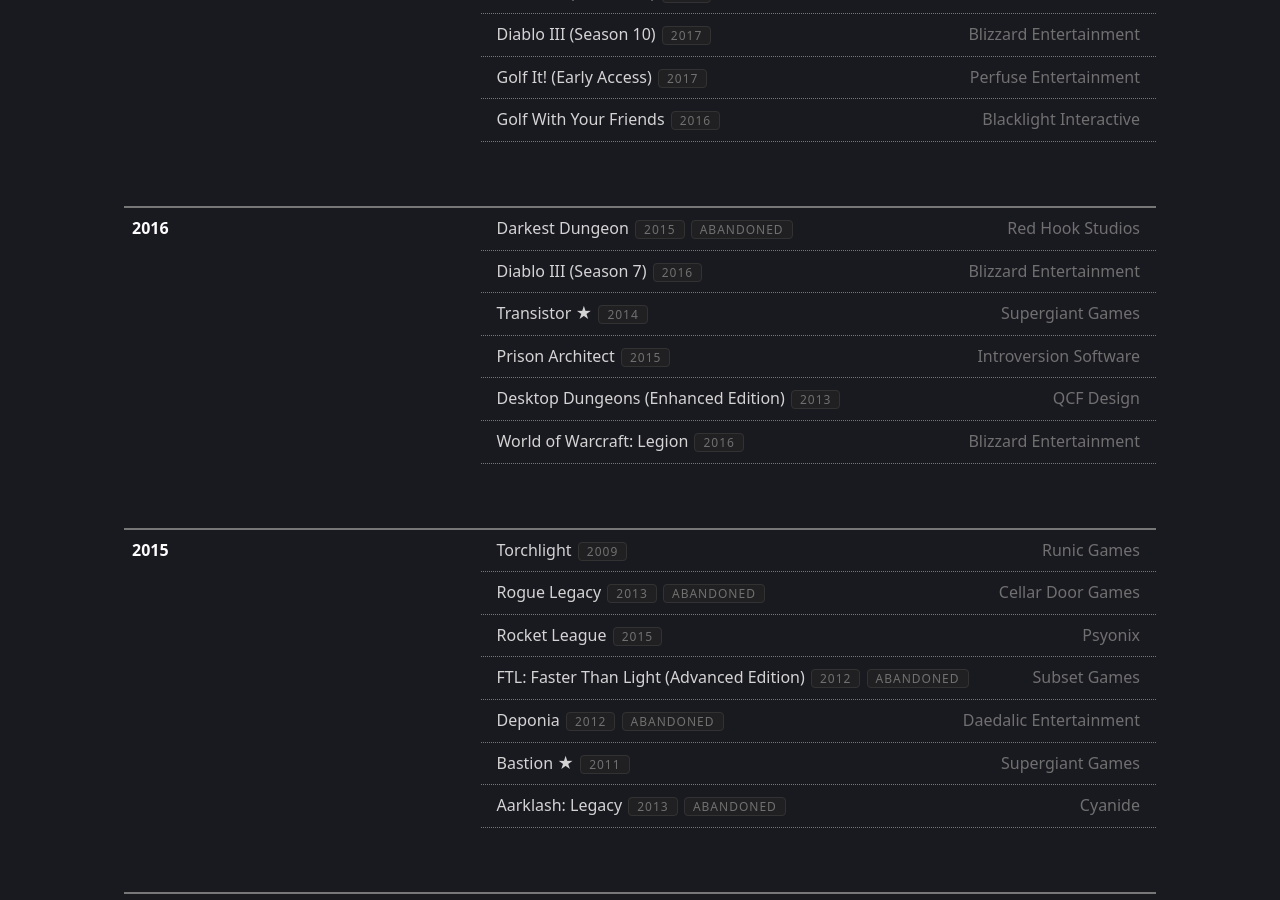
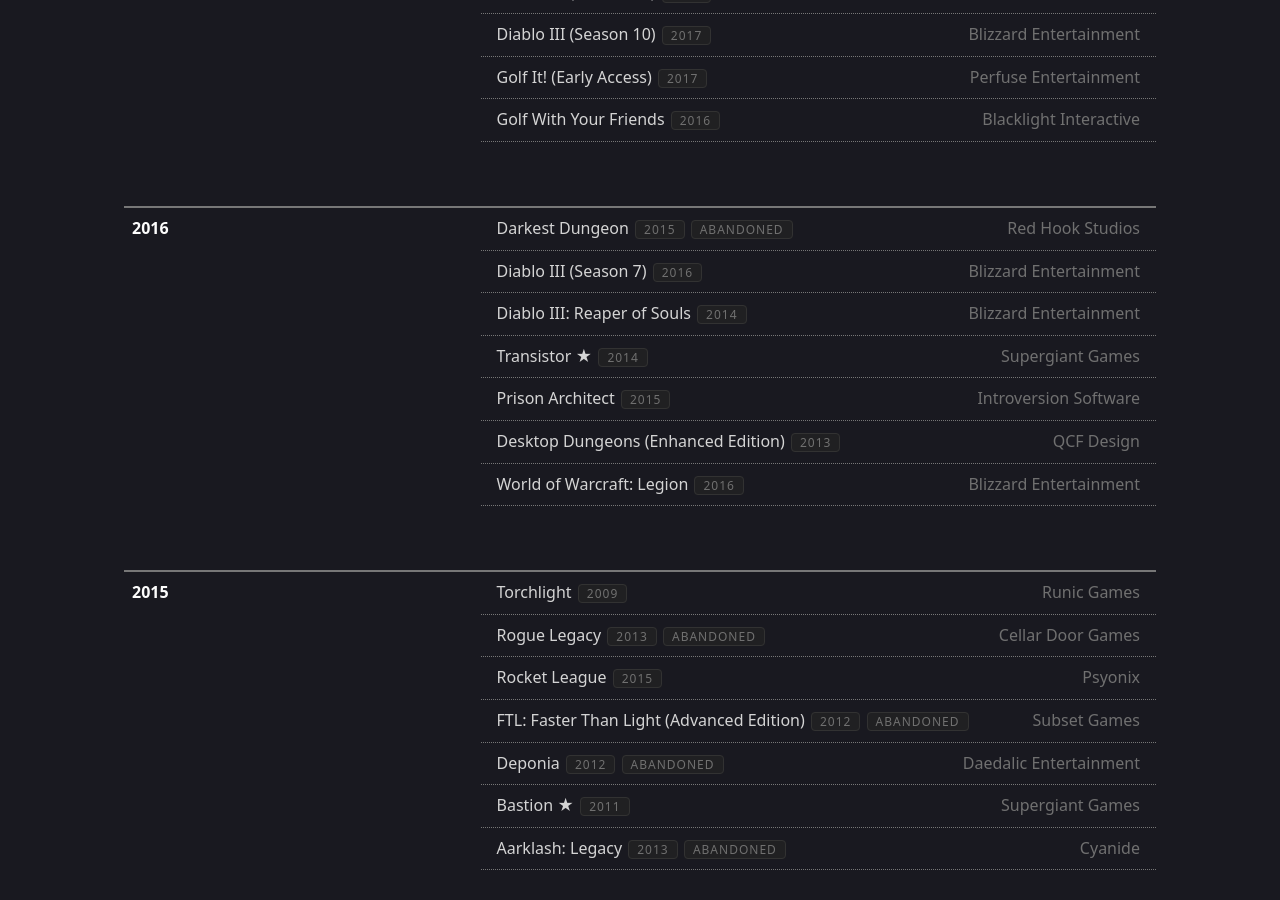
Before and after one commit to KlazHTT/personal-website, a Jekyll site: the page built from pages/gaming.md, in a window 1280 px wide and 900 px high, scrolled down 7203 px. Built offline with Jekyll 4.4.1, drawn with Linux system fonts in a browser that asks for light colours.

Commit message:
Update games.yml

```diff
--- a/_data/games.yml
+++ b/_data/games.yml
@@ -607,6 +607,10 @@
       developer: Blizzard Entertainment
       released: 2016
       status: Completed
+    - title: "Diablo III: Reaper of Souls"
+      developer: Blizzard Entertainment
+      released: 2014
+      status: Completed
     - title: Transistor
       developer: Supergiant Games
       released: 2014
```
